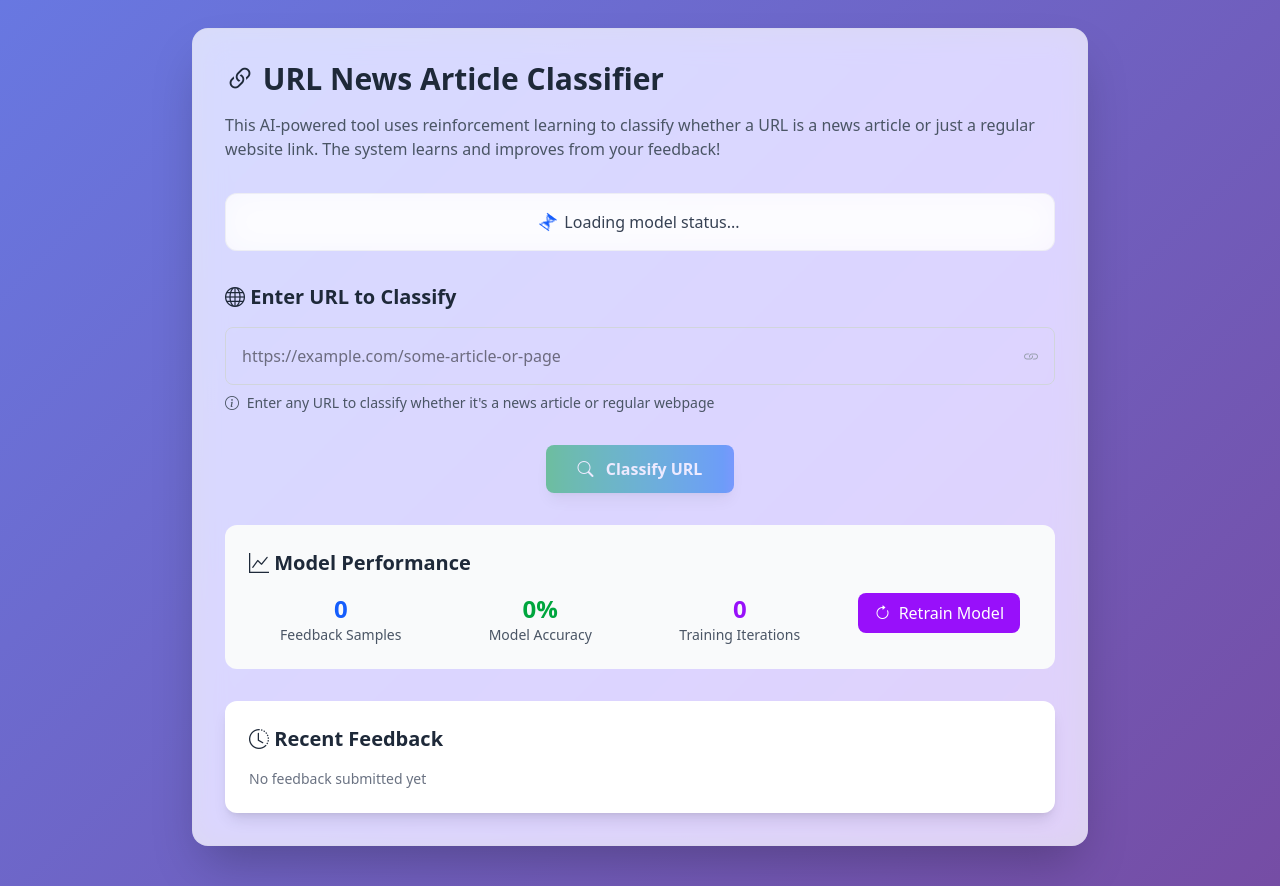
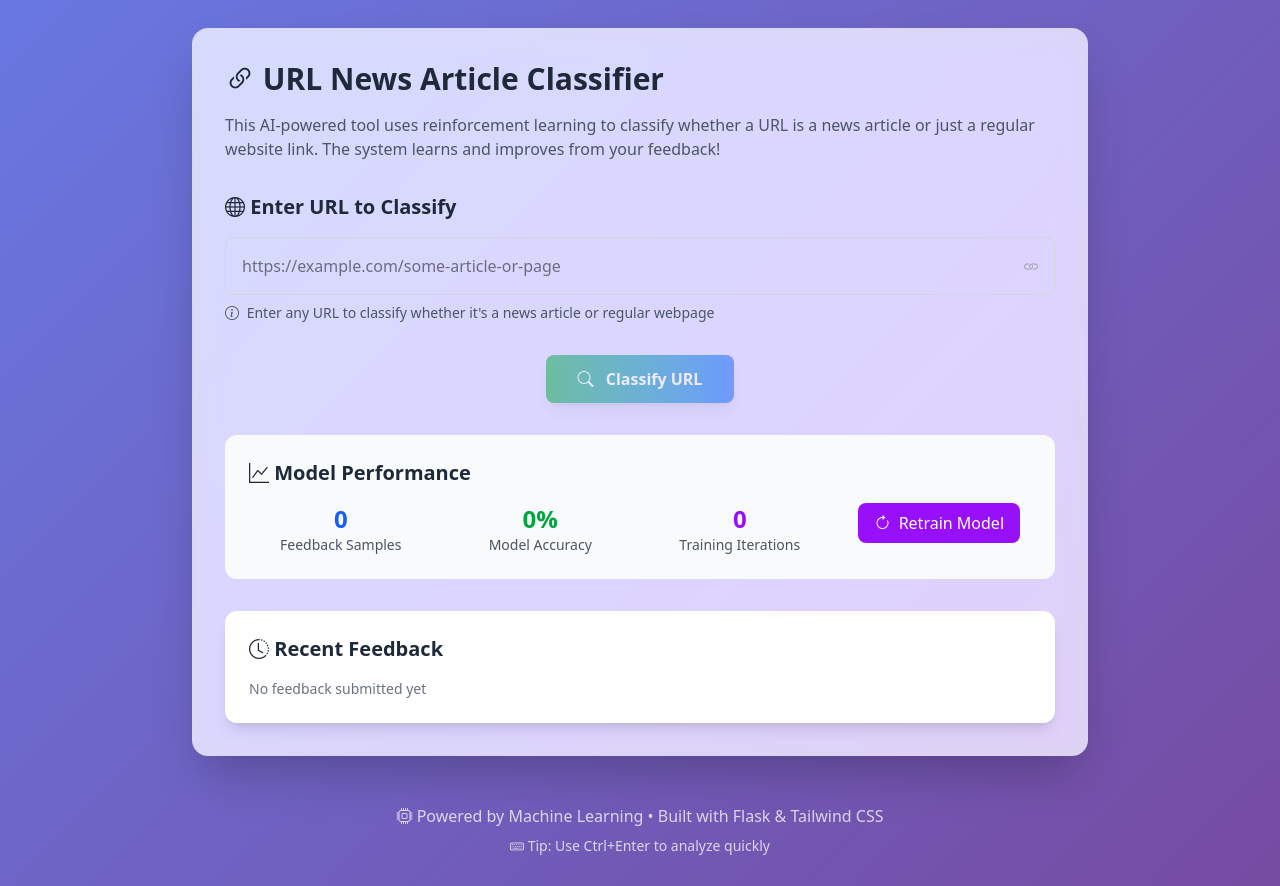
Before and after one commit to MACantara/Fake-News-Dectector-Machine-Learning-Model, a Flask app: page /url-classifier in a window 1280 px wide. Shown: the part 314-1200 px from the top of the page. Run offline with Flask 3, Linux system fonts and the light colour scheme; data that the repository does not hold is empty; parts of the project's set-up code (start-up, migrations or seed data) failed here and were passed over.

Commit message:
Remove model status component from URL classifier template

```diff
--- a/templates/components/url-classifier/model_status.html
+++ /dev/null
@@ -1,7 +0,0 @@
-<!-- Model Status -->
-<div id="modelStatus" class="glass-effect rounded-xl p-4 mb-8 text-center">
-    <div class="flex items-center justify-center">
-        <i class="bi bi-hourglass-split animate-spin text-blue-600 mr-2"></i>
-        <span class="text-gray-700">Loading model status...</span>
-    </div>
-</div>
--- a/templates/url_classifier.html
+++ b/templates/url_classifier.html
@@ -5,9 +5,6 @@
 {% block content %}
 <!-- Header Section -->
 {% include 'components/url-classifier/header_section.html' %}
-
-<!-- Model Status -->
-{% include 'components/url-classifier/model_status.html' %}
 
 <!-- URL Input Section -->
 {% include 'components/url-classifier/url_input_section.html' %}
```
